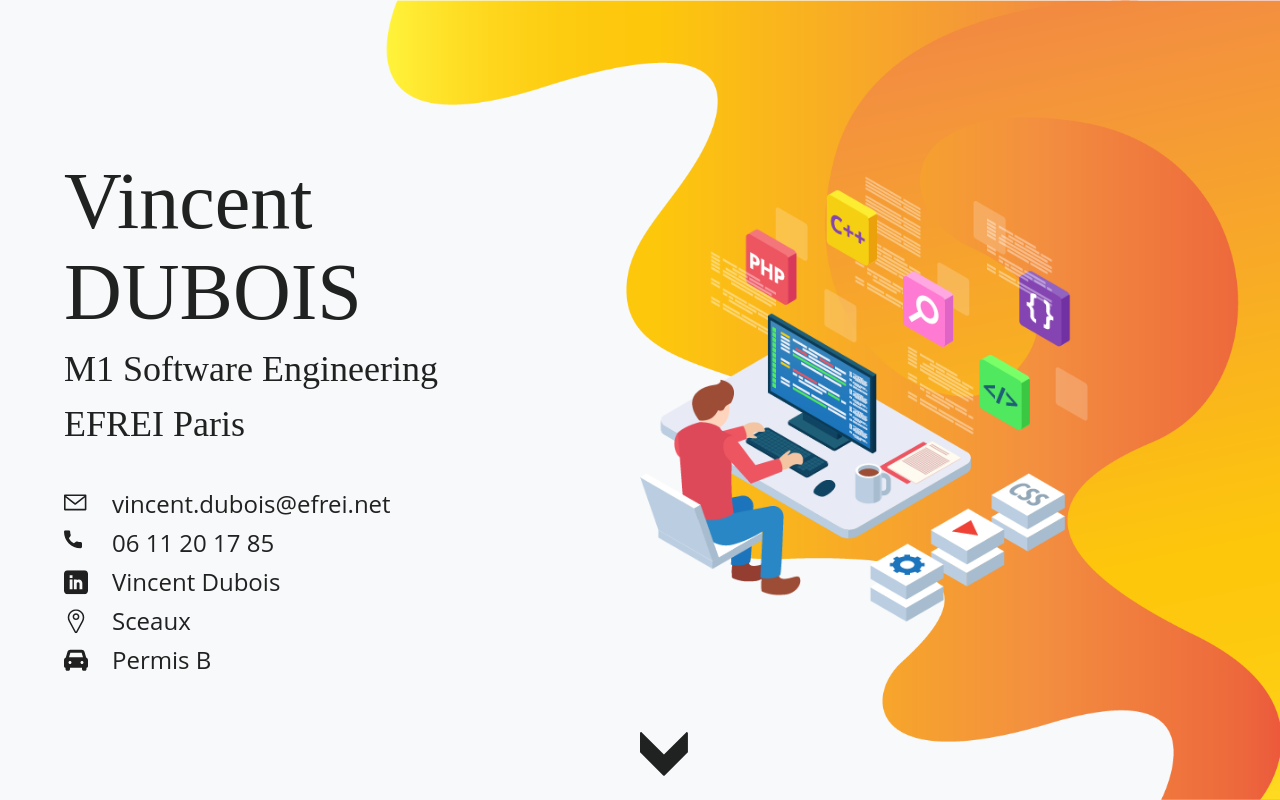
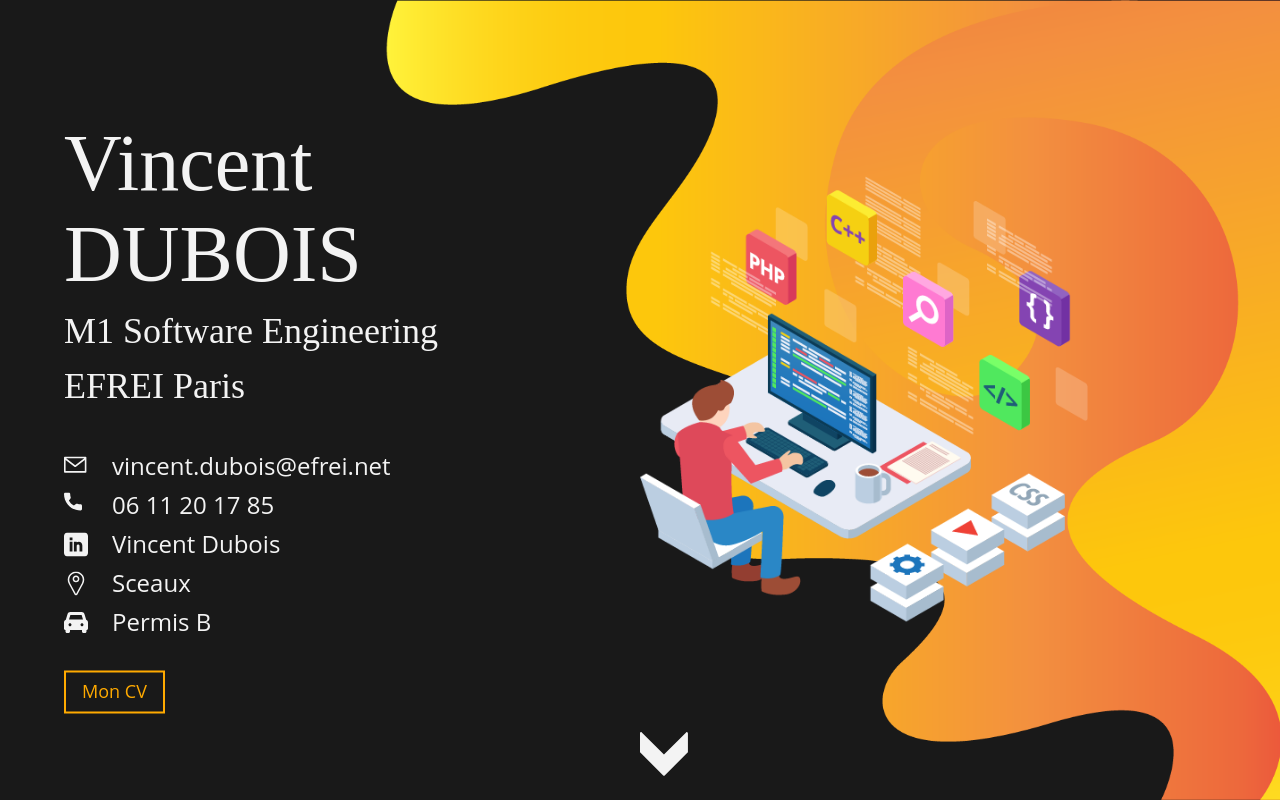
Before and after one commit to vincentdbs/MyCVReact, a React (Create React App) app: page / in a window 1280 px wide. Built offline with nearby package versions, Linux system fonts and the light colour scheme.

Commit message:
ajout boutton orange component'

```diff
--- /dev/null
+++ b/src/Ressources/CSS/ButtonOrange.css
@@ -0,0 +1,28 @@
+.buttonOrange{
+    outline: none;
+    text-decoration: none;
+    border: 2px solid var(--color-orange);
+    padding: 8px 16px;
+    background-color: transparent;
+    transition: all ease 0.2s;
+}
+
+.buttonOrange a{
+    color: var(--color-orange);
+}
+
+@media (min-width: 0px) and (max-width: 480px) {
+}
+
+@media (min-width: 481px) and (max-width: 1024px) {
+}
+
+@media (min-width: 1025px) {
+    .buttonOrange:hover a{
+        color: var(--color-main);
+    }
+
+    .buttonOrange:hover{
+        background-color: var(--color-orange);
+    }
+}
--- a/src/Ressources/CSS/Container/ContainerInfo.css
+++ b/src/Ressources/CSS/Container/ContainerInfo.css
@@ -28,6 +28,10 @@
 .wrapper-me{
     padding-left: 10%;
     padding-right: 10%;
+}
+
+.wrapper-me .buttonOrange{
+    margin-top: 24px;
 }
 
 .wrapper-me p, .wrapper-me h1, .wrapper-me svg, .wrapper-me a{
--- /dev/null
+++ b/src/Ressources/Component/ButtonOrange.js
@@ -0,0 +1,13 @@
+import React from "react";
+import "../CSS/ButtonOrange.css"
+
+const ButtonOrange = ({href, text}) => {
+    return (
+        <button className="buttonOrange">
+            <a href={href} target="_blank">{text}</a>
+        </button>
+    );
+};
+
+
+export default ButtonOrange;
--- a/src/Ressources/Component/Container/ContainerInfo.js
+++ b/src/Ressources/Component/Container/ContainerInfo.js
@@ -1,9 +1,11 @@
-import React, {useEffect} from "react";
+import React, {useContext, useEffect} from "react";
 import "../../CSS/Container/ContainerInfo.css"
 import AboutMe from "../AboutMe";
 import ContactMe from "../ContactMe";
 import {svgPath} from "../../Logo/svgPath"
 import SVG from "../SVG";
+import ButtonOrange from "../ButtonOrange";
+import {LanguageContext} from "../../Language/LanguageContext";
 
 const ContainerTop = () => {
     useEffect(() => {
@@ -16,12 +18,15 @@ const ContainerTop = () => {
         }
     );
 
+
     return (
         <div className="container-top info container" id="image-top">
             <div className="container-top-left">
                 <div className="wrapper-me">
                     <AboutMe/>
                     <ContactMe/>
+                    {/*todo remplacer par language context*/}
+                    <ButtonOrange text={"Mon CV"} href={"https://drive.google.com/file/d/1joKyQ5wsRhXwz_tLVB-q9xJpbyxsjZHH/view?usp=sharing"}/>
                 </div>
             </div>
             <div className="container-top-right">
--- a/src/Ressources/Component/LandingPage.js
+++ b/src/Ressources/Component/LandingPage.js
@@ -7,8 +7,6 @@ import ContainerEducation from "../Component/Container/ContainerEducation";
 import ContainerExperience from "../Component/Container/ContainerExperience";
 import ContainerProject from "../Component/Container/ContainerProject";
 import ContainerSkills from "../Component/Container/ContainerSkills";
-import BG_dark from "../Image/bg_header_dark.jpg";
-import BG_light from "../Image/bg_header-light.jpg";
 import Footer from "../Component/Footer";
 import {svgPath} from "../Logo/svgPath";
 import Navigation from "../Component/Navigation";
@@ -60,6 +58,12 @@ class LandingPage extends Component{
 
 
     componentDidMount() {
+
+        //Enable dark theme after 19:00
+        if (new Date().getHours() > 19) this.toggleTheme();
+        console.log((new Date().getHours() > 19));
+
+
         /**
          * Get all element to alter by scrolling/resizing window
          */
--- a/src/Ressources/JSON/contenten.json
+++ b/src/Ressources/JSON/contenten.json
@@ -19,7 +19,8 @@
          "linkedin":"Vincent Dubois",
          "address":"Sceaux , France",
          "car":"Car driving licence"
-      }
+      },
+      "CV": "My resume"
    },
    "education":{
       "title":"Education",
--- a/src/Ressources/JSON/contentfr.json
+++ b/src/Ressources/JSON/contentfr.json
@@ -19,7 +19,8 @@
          "linkedin":"Vincent Dubois",
          "address":"Sceaux",
          "car":"Permis B"
-      }
+      },
+      "CV": "My resume"
    },
    "education":{
       "title":"Parcours scolaire",
```
